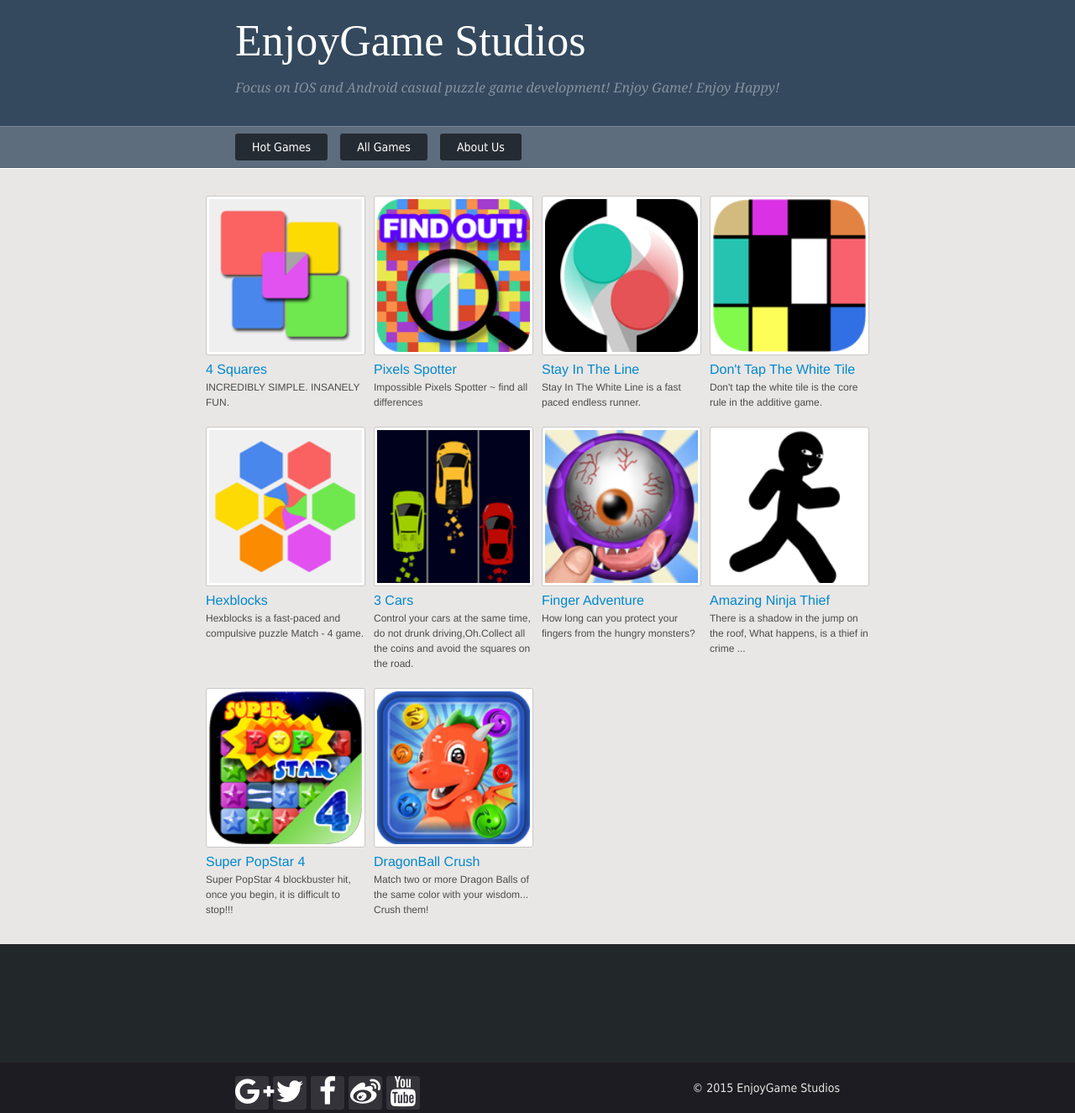
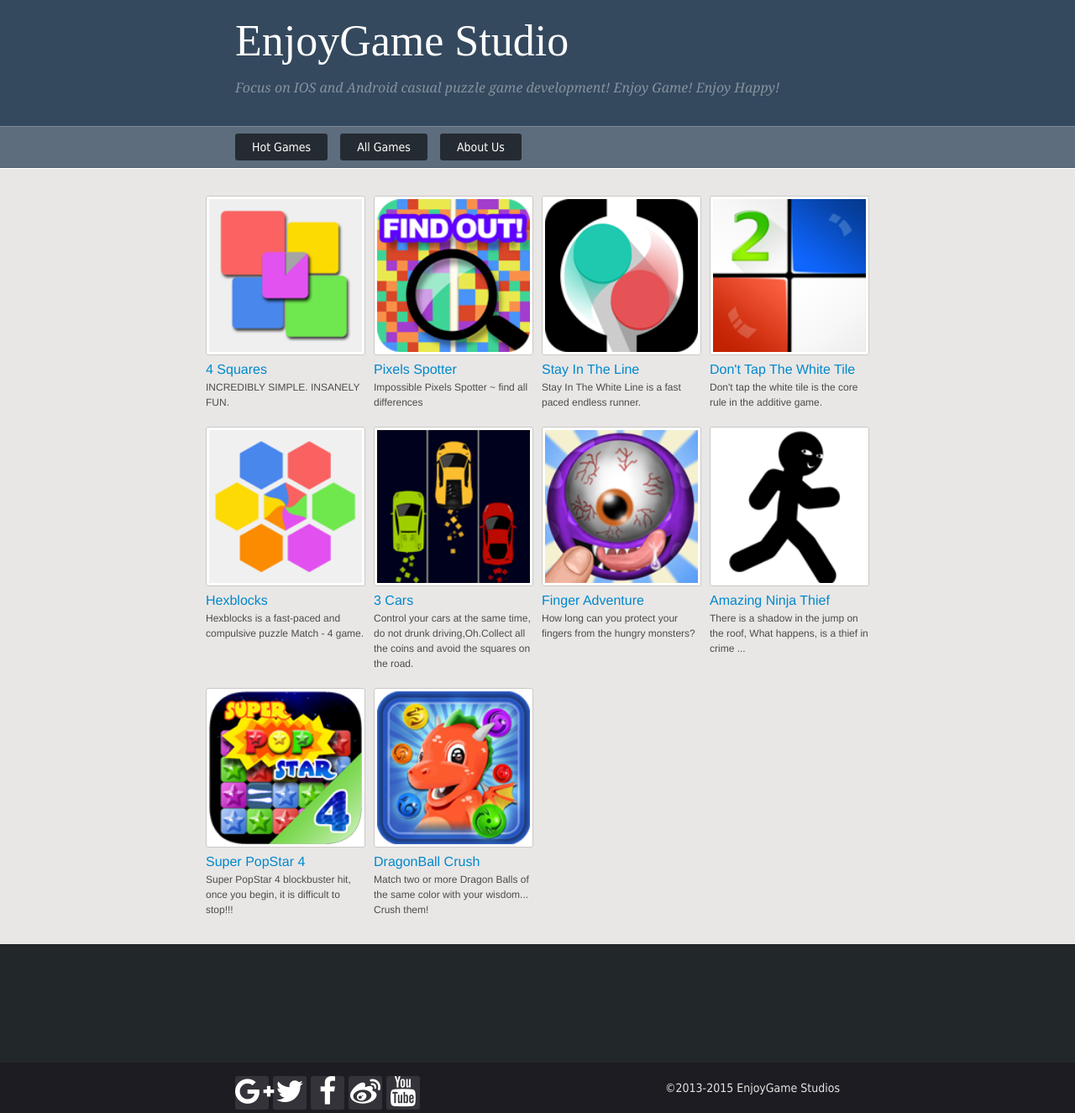
Before and after one commit to enjoygamestudios/enjoygamestudios.github.io, a Jekyll site: the page built from index.html, in a window 1280 px wide. Shown: the whole page at 84% size. Built offline with Jekyll 4.4.1, drawn with Linux system fonts in a browser that asks for light colours; nearby versions of some CDN libraries; the list of posts is cut into pages by our own code.

Commit message:
白块更新

```diff
--- a/_config.yml
+++ b/_config.yml
@@ -39,7 +39,7 @@
 
 #站点基础配置
 homeTitle: EnjoyGame Studios - IOS & Android Mobile Games
-title: EnjoyGame Studios
+title: EnjoyGame Studio
 subTitle: Focus on IOS and Android casual puzzle game development! Enjoy Game! Enjoy Happy!
 description: EnjoyGame Studios focus on IOS and Android casual puzzle game development! For players to create a pleasant,fun and exciting experience!
 url: http://enjoygamestudio.com
@@ -79,7 +79,7 @@
 
 #作者信息
 author:
-  name: EnjoyGame Studios
+  name: EnjoyGame Studio
   link: http://www.enjoygamestudio.com/contact.html
   img: "/images/logo.png"
 
--- a/_layouts/default.html
+++ b/_layouts/default.html
@@ -58,7 +58,7 @@
                     {% for link in site.follow %}
                     <a class="follow" href="{{ link.url }}" target="_blank"><i class="fa {{ link.class }}"></i></a>
                     {% endfor %}
-                    <p class="text">© 2015 EnjoyGame Studios</p>
+                    <p class="text">©2013-2015 EnjoyGame Studios</p>
                 </div>
             </div>
         </footer>
```
Also changed, not shown: images/tapwhite/1.png, images/tapwhite/2.png, images/tapwhite/3.png, images/tapwhite/icon.png, recommendlistimg/tapwhite.png.
